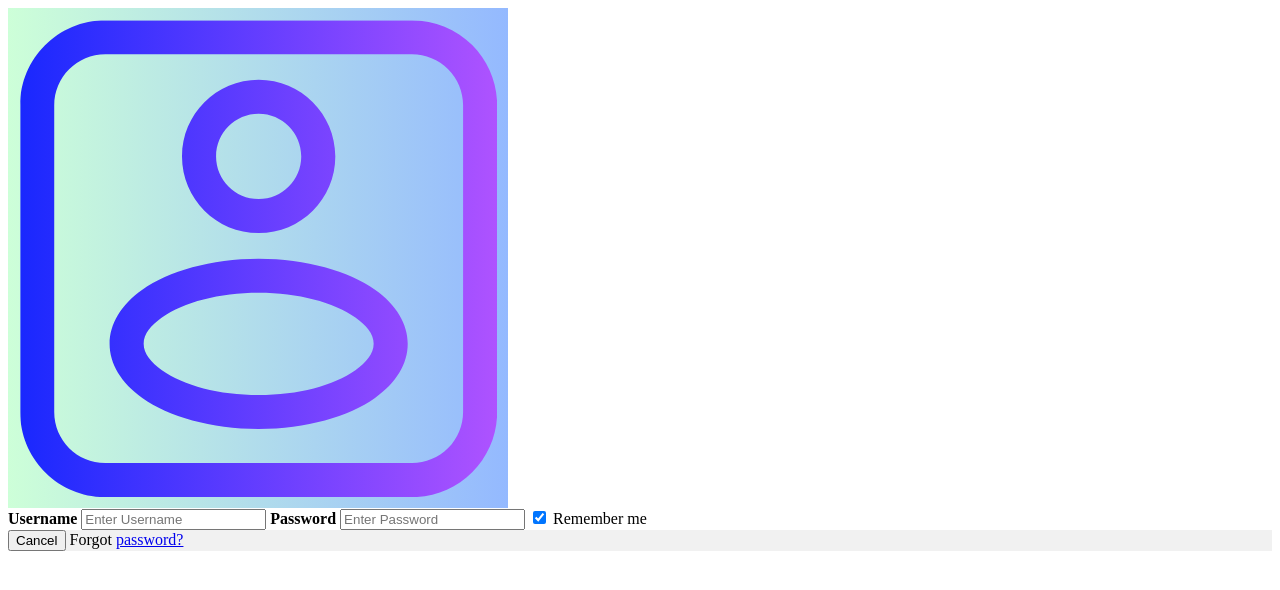
After one commit to Jedex2/teeyai168-web, a Flask app: template templates/login.html in a window 1280 px wide. The commit adds this page. Shown: the top 590 px of the page. Run offline with Flask 3, Linux system fonts and the light colour scheme; the template is opened without the code that fills it, so the values that code supplies are empty.

Commit message:
add login page

```diff
--- /dev/null
+++ b/templates/login.html
@@ -0,0 +1,23 @@
+<form action="action_page.php" method="post">
+    <div class="imgcontainer">
+      <img src="user.png" alt="Avatar" class="avatar">
+    </div>
+
+    <div class="container">
+      <label for="uname"><b>Username</b></label>
+      <input type="text" placeholder="Enter Username" name="uname" required>
+
+      <label for="psw"><b>Password</b></label>
+      <input type="password" placeholder="Enter Password" name="psw" required>
+
+
+      <label>
+        <input type="checkbox" checked="checked" name="remember"> Remember me
+      </label>
+    </div>
+
+    <div class="container" style="background-color:#f1f1f1">
+      <button type="button" class="cancelbtn">Cancel</button>
+      <span class="psw">Forgot <a href="#">password?</a></span>
+    </div>
+  </form>
```
Also changed, not shown: templates/index.html (+44 -4 lines), templates/user.png (added).
